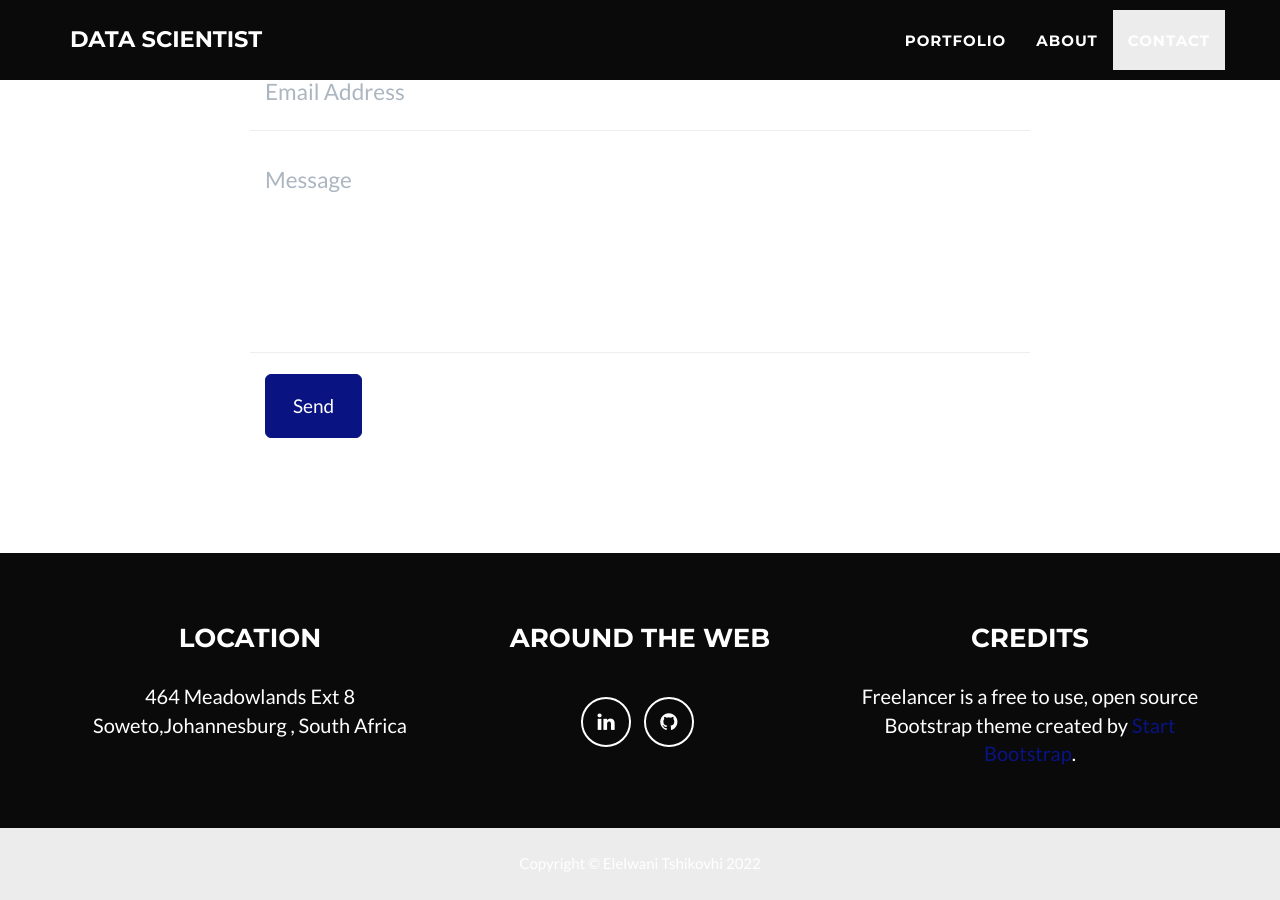
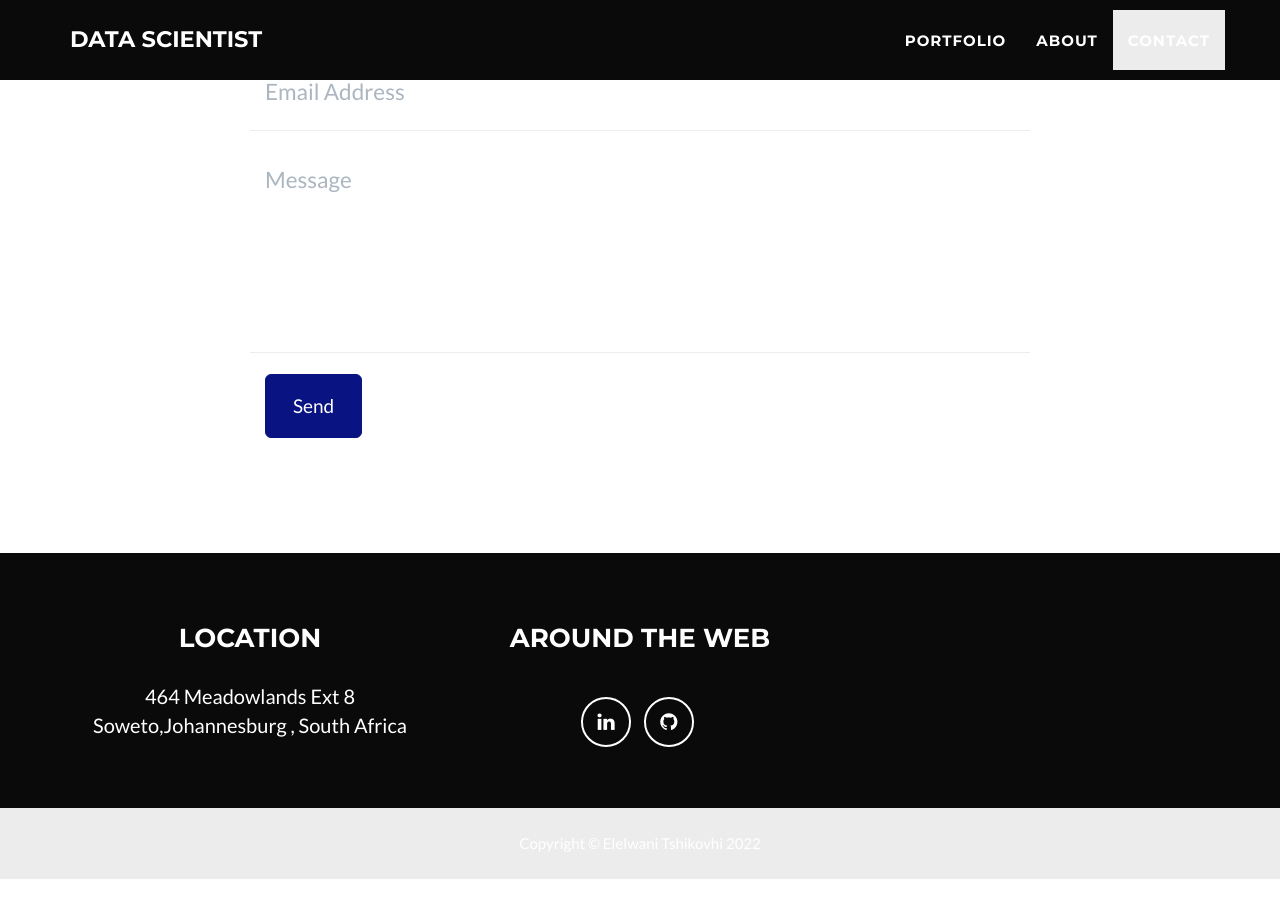
Before and after one commit to ElelwaniTshikovhi/ElelwaniTshikovhi.github.io, a Jekyll site: the page built from _posts/2014-07-18-project-1.markdown, in a window 1280 px wide and 900 px high, scrolled down 2837 px. Built offline with Jekyll 4.4.1, drawn with Linux system fonts in a browser that asks for light colours; after the commit the page ends 3716 px from its top, so only the background shows below that; part of the change alters nothing that is shown.

Commit message:
Update _config.yml

```diff
--- a/_config.yml
+++ b/_config.yml
@@ -3,10 +3,9 @@ title: Data Scientist
 email: tshikovhi.elle466@gmail.com
 url: https://github.com/jeromelachaud/freelancer-theme
 description: "Driven and aspiring individual who has great analytical and problem-solving skills.
-              Able to work independently as well as part of a team, able to produce creative and innovative ideas.
+              Ability to work independently as well as part of a team in an agile environment to produce creative and innovative ideas.
               With strong programming skills  i love  being challenged and learning which contribute to my self development.
               I am passionate about all thing Data and technology ,finding meaningful insights and executing excellent AI driven solutuions .             It will appear in your document head meta (for Google search results) and in your feed.xml site description."
-code skils: "Python,MATLAB, OCTAVE, SAS, and SQL"
 skills: "Data Engineer ,ML Engineer,Business Intelligent Developer/Analyst,Data Analyst"
 meta_author: Tshikovhi Elelwani
 
@@ -38,7 +37,7 @@ footer:
   copyright: Elelwani Tshikovhi
   location: Location
   social: Around the Web
-  credits: Credits
+  #credits: Credits
 
 # Social networks usernames (many more available: google-plus, flickr, dribbble, pinterest, instagram, tumblr, linkedin, etc.)
 social:
@@ -53,7 +52,7 @@ address:
   - line: Soweto,Johannesburg , South Africa
 
 # Credits content
-credits: 'Freelancer is a free to use, open source Bootstrap theme created by <a href="http://startbootstrap.com">Start Bootstrap</a>.'
+#credits: 'Freelancer is a free to use, open source Bootstrap theme created by <a href="http://startbootstrap.com">Start Bootstrap</a>.'
 
 # Build settings
 markdown: kramdown
```
